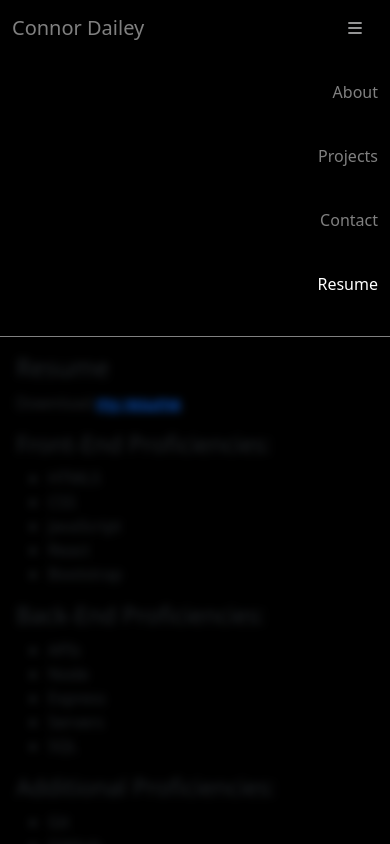
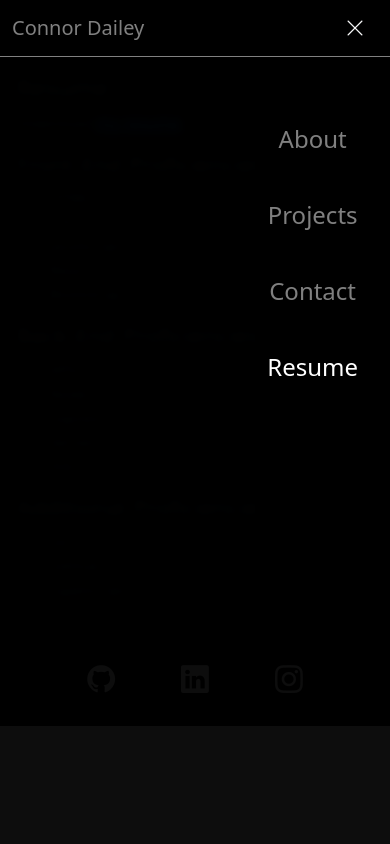
Before and after one commit to Connorldailey/React-Portfolio, a React (Vite) app in the folder client/: page /resume in a window 390 px wide. Both pictures are taken after a click on the button 355 px from the left and 28 px from the top of the page. Shown: the top 844 px of the page. Built offline with nearby package versions, Linux system fonts and the light colour scheme.

Commit message:
Finish navbar styles

```diff
--- a/client/src/App.tsx
+++ b/client/src/App.tsx
@@ -2,22 +2,32 @@ import { Outlet } from 'react-router-dom';
 import Header from './components/Header';
 import Footer from './components/Footer';
 import { ApolloClient, ApolloProvider, InMemoryCache } from '@apollo/client';
+import { NavigationProvider, useNavigation } from './contexts/NavigationContext';
 
 const client = new ApolloClient({
   uri: '/graphql',
   cache: new InMemoryCache(),
 });
 
+const MainContent: React.FC = () => {
+  const { menuOpen } = useNavigation();
+  return (
+    <main className={`p-lg-5 p-md-4 p-3 flex-grow-1 ${menuOpen ? 'blur' : ''}`}>
+      <Outlet />
+    </main>
+  )
+}
+
 const App: React.FC = () => {
   return (
     <ApolloProvider client={client}>
-      <Header />
-      <div className="main-background d-flex flex-column">
-        <main className="p-lg-5 p-md-4 p-3 flex-grow-1">
-          <Outlet />
-        </main>
-      </div>
-      <Footer />
+      <NavigationProvider>
+        <div className="main-background d-flex flex-column">
+          <Header />
+          <MainContent />
+          <Footer />
+        </div>
+      </NavigationProvider>
     </ApolloProvider>
   );
 }
--- a/client/src/components/Header.tsx
+++ b/client/src/components/Header.tsx
@@ -1,36 +1,38 @@
-import React, { memo, useEffect } from 'react';
+import React, { memo, useState, useEffect } from 'react';
 import { NavLink } from 'react-router-dom';
 import Navigation from './Navigation';
+import { useNavigation } from '../contexts/NavigationContext';
 
 const Header: React.FC = () => {
+    const { menuOpen, setMenuOpen } = useNavigation();
+    const [windowWidth, setWindowWidth] = useState(window.innerWidth)
+
     useEffect(() => {
-        const collapseElement = document.getElementById('navbarNav');
-
-        // Handlers to add/remove a class on <body>
-        const handleShow = () => {
-            document.body.classList.add('blur-background');
-        };
-        const handleHide = () => {
-            document.body.classList.remove('blur-background');
+        const handleResize = () => {
+            const width = window.innerWidth;
+            setWindowWidth(width);
+            // Remove blur if switching to desktop view.
+            if (width > 768) {
+                setMenuOpen(false);
+            }
         };
 
-        // Attach Bootstrap's show/hide collapse events
-        collapseElement?.addEventListener('show.bs.collapse', handleShow);
-        collapseElement?.addEventListener('hide.bs.collapse', handleHide);
+        window.addEventListener('resize', handleResize);
+        return () => window.removeEventListener('resize', handleResize);
+    }, [setMenuOpen])
 
-        // Clean up
-        return () => {
-            collapseElement?.removeEventListener('show.bs.collapse', handleShow);
-            collapseElement?.removeEventListener('hide.bs.collapse', handleHide);
-        };
-      }, []);
+    const handleMenuToggle = () => {
+        setMenuOpen((prev) => !prev);
+    }
+
+    const handleLinkClick = () => {
+        setMenuOpen(false);
+    }
 
     return (
         <header className="sticky-top">
-            {/* Navigation bar */}
             <nav className="custom-header navbar navbar-expand-md">
                 <div className="container-fluid">
-                    {/* Website title */}
                     <NavLink
                         to="/"
                         className={({ isActive }) =>
@@ -39,26 +41,31 @@ const Header: React.FC = () => {
                     >
                         Connor Dailey
                     </NavLink>
-                    {/* Toggle Button for Small Screens */}
+                    {windowWidth < 768 ? (
                         <button
-                        className="navbar-toggler d-md-none ms-auto"
+                            className="navbar-toggler ms-auto"
                             type="button"
-                        data-bs-toggle="collapse"
-                        data-bs-target="#navbarNav"
-                        aria-controls="navbarNav"
-                        aria-expanded="false"
+                            onClick={handleMenuToggle}
                             aria-label="Toggle navigation"
                         >
-                        {/* Icon for the toggle button */}
-                        <i className="bi bi-list text-light"></i>
+                        <i
+                            className={
+                                menuOpen ? 'bi bi-x-lg text-light' : 'bi bi-list text-light'
+                            }
+                        ></i>
                         </button>
-                    {/* Collapsible navigation section */}
-                    <div className="collapse navbar-collapse" id="navbarNav">
-                        {/* Render the Navigation component */}
-                        <Navigation />
+                    ) : (
+                        <div className="nav-menu">
+                            <Navigation onLinkClick={handleLinkClick} />
                         </div>
+                    )}
                 </div>
             </nav>
+            {windowWidth < 768 && menuOpen && (
+                <div className="nav-menu overlay">
+                    <Navigation onLinkClick={handleLinkClick} />
+                </div>
+            )}
         </header>
       );
 };
--- a/client/src/components/Navigation.tsx
+++ b/client/src/components/Navigation.tsx
@@ -4,6 +4,10 @@ import { NavLink } from 'react-router-dom';
 interface NavLinkItem {
     label: string;
     path: string;
+}
+
+interface NavigationProps {
+    onLinkClick: () => void;
 }
 
 const navLinks: NavLinkItem[] = [
@@ -13,18 +17,7 @@ const navLinks: NavLinkItem[] = [
     { label: 'Resume', path: '/resume' },
 ];
 
-function handleLinkClick() {
-    // Remove blur
-    document.body.classList.remove('blur-background');
-
-    // Collapse the nav if it's open
-    const navbarNav = document.getElementById('navbarNav');
-    if (navbarNav && navbarNav.classList.contains('show')) {
-        navbarNav.classList.remove('show');
-    }
-}
-
-const Navigation: React.FC = () => {
+const Navigation: React.FC<NavigationProps> = ({ onLinkClick }) => {
     return (
         <ul className="navbar-nav ms-auto mt-4 mt-md-0">
             {navLinks.map(({ label, path }, index) => (
@@ -34,7 +27,7 @@ const Navigation: React.FC = () => {
                         className={({ isActive }) =>
                             `nav-link ${isActive ? 'active' : 'inactive'}`
                         }
-                        onClick={handleLinkClick}
+                        onClick={onLinkClick}
                     >
                         {label}
                     </NavLink>
--- /dev/null
+++ b/client/src/contexts/NavigationContext.tsx
@@ -0,0 +1,25 @@
+import React, { createContext, useContext, useState } from 'react';
+
+interface NavigationContextProps {
+    menuOpen: boolean;
+    setMenuOpen: React.Dispatch<React.SetStateAction<boolean>>;
+}
+
+const NavigationContext = createContext<NavigationContextProps | undefined>(undefined);
+
+export const NavigationProvider: React.FC<{ children: React.ReactNode }> = ({ children }) => {
+    const [menuOpen, setMenuOpen] = useState(false);
+    return (
+        <NavigationContext.Provider value={{ menuOpen, setMenuOpen }}>
+            {children}
+        </NavigationContext.Provider>
+    );
+};
+
+export const useNavigation = () => {
+    const context = useContext(NavigationContext);
+    if (!context) {
+        throw new Error('useNavigation must be used within a NavigationProvider');
+    }
+    return context;
+};
--- a/client/src/index.css
+++ b/client/src/index.css
@@ -9,56 +9,66 @@ body {
 }
 
 /* Styles for the page header */
-
 .custom-header {
-  background-color: var(--dark-background);
+  background: rgba(0, 0, 0, 0.95);
   border-bottom: 1px solid gray;
 }
 
-.nav-item .nav-link {
-  transition: color 0.3s ease;
-}
-
-.nav-item .nav-link.active {
-  color: white;
-}
-
-.nav-item .nav-link.inactive {
-  color: gray;
-}
-
-.nav-item .nav-link:hover {
-  color: white;
-}
-
+.nav-item .nav-link,
 .navbar-brand {
   transition: color 0.2s ease;
 }
 
+.nav-item .nav-link.active,
 .navbar-brand.active-brand {
   color: white;
 }
 
+.nav-item .nav-link.inactive,
 .navbar-brand.inactive-brand {
   color: gray;
 }
 
+.nav-item .nav-link:hover,
 .navbar-brand:hover {
   color: white;
 }
 
-@media (max-width: 768px) {
-  /* When the navbar is expanded on small screens */
-  .navbar-nav {
-    text-align: right;
-  }
-}
-
-.blur-background main,
-.blur-background footer {
+.blur {
   filter: blur(4px);
   transition: filter 0.3s ease;
   pointer-events: none;
+}
+
+/* Navigation overlay for mobile screens */
+@media screen and (max-width: 768px) {
+  .nav-menu.overlay {
+    position: fixed;
+    left: 0;
+    width: 100%;
+    height: 100%;
+    background: rgba(0, 0, 0, 0.95);
+    z-index: 1050;
+    display: flex;
+    align-items: start;
+    justify-content: center;
+    padding: 2rem;
+  }
+
+  .nav-menu.overlay .navbar-nav {
+    display: flex;
+    flex-direction: column;
+    align-items: center;
+    text-align: center;
+  }
+
+  .nav-menu.overlay .nav-link {
+    font-size: 1.5rem;
+  }
+
+  .nav-menu.overlay .nav-link:hover {
+    color: white;
+  }
 }
 
 /* Styles for the main content */
```
Lines whose indentation alone changed are shown as unchanged.
